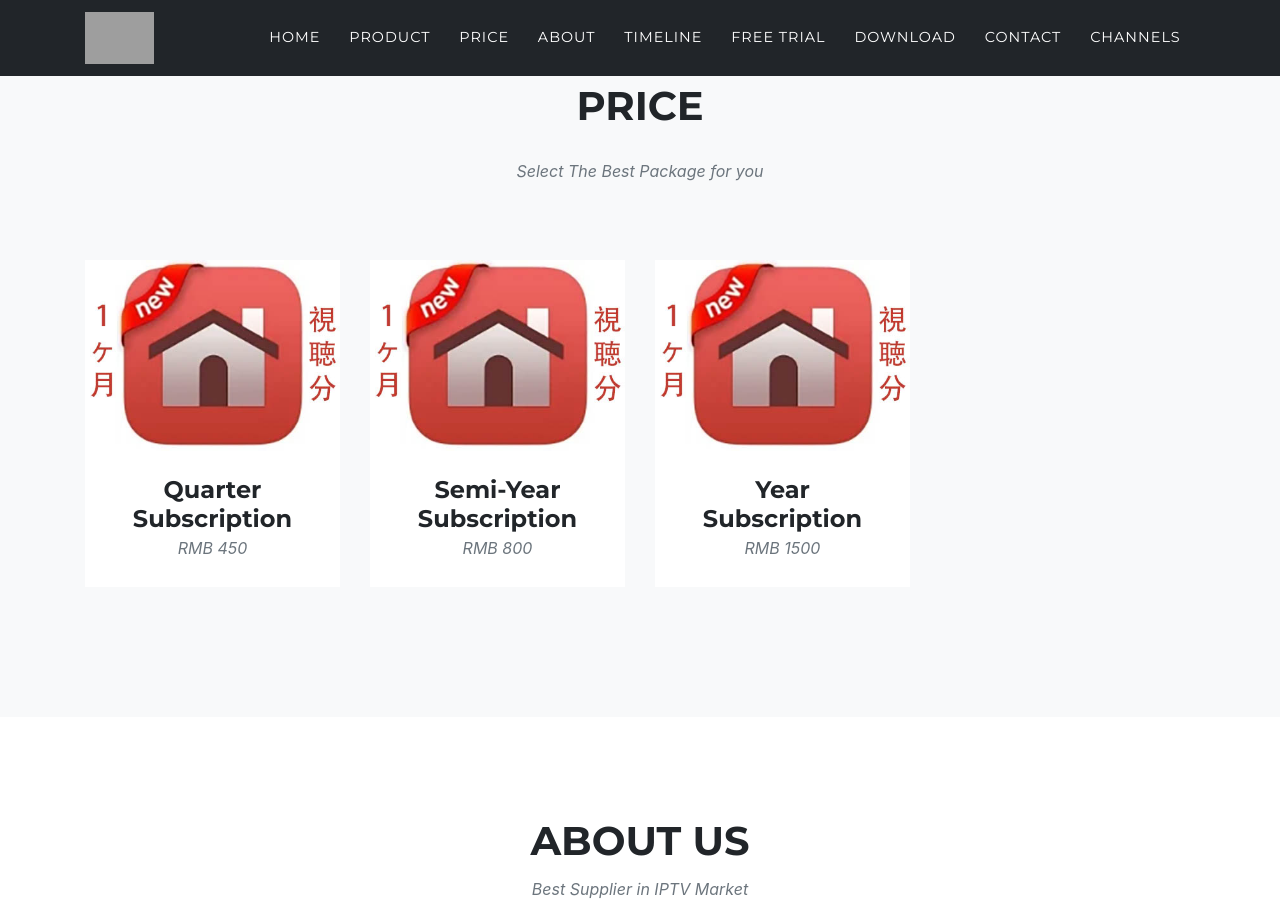
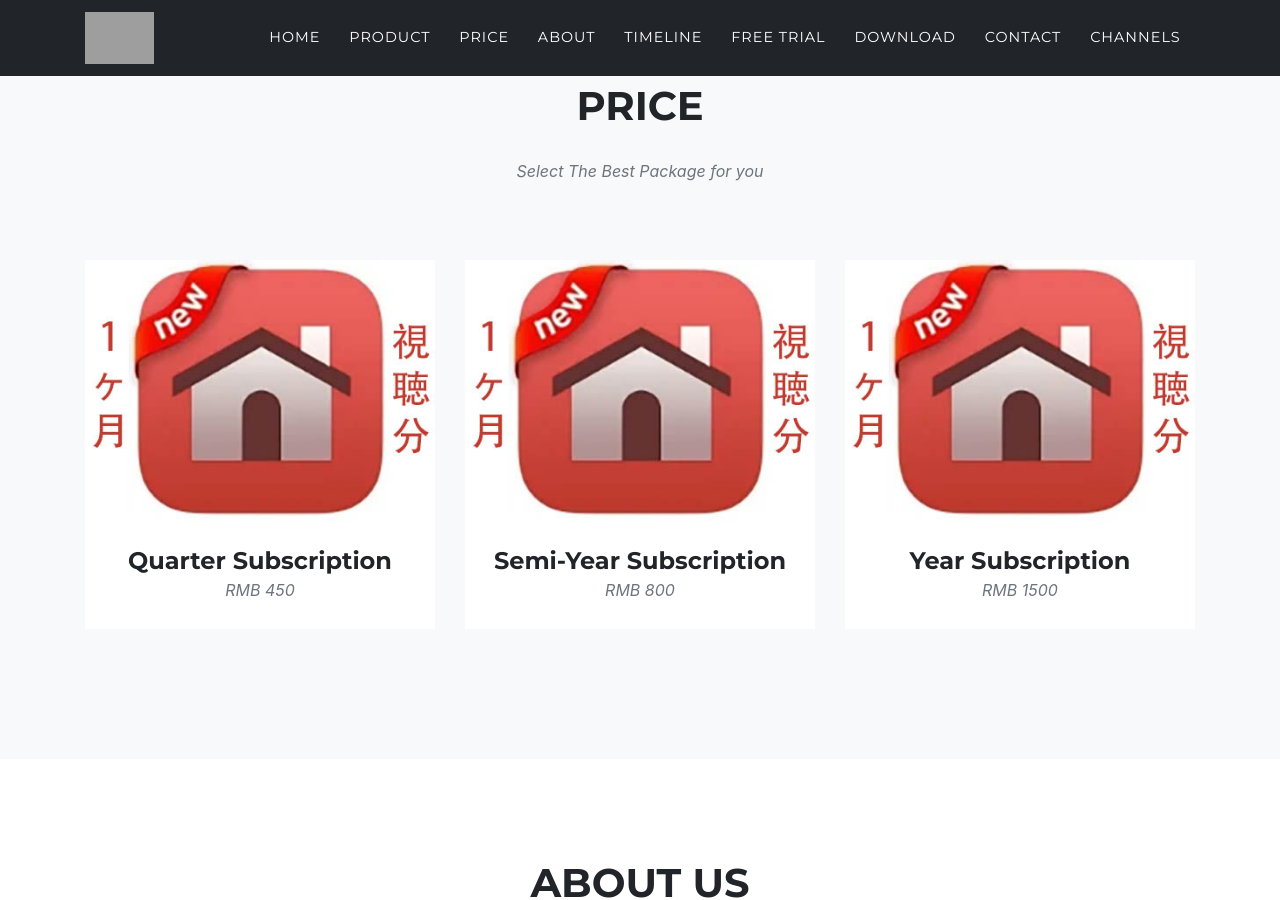
Before and after one commit to gotvapp/gotvapp.github.io, a Jekyll site: the page built from index.md, in a window 1280 px wide and 900 px high, scrolled down 1951 px. Built offline with Jekyll 4.4.1, drawn with Linux system fonts in a browser that asks for light colours; some web fonts are replaced; grey boxes are pictures that could not be loaded.

Commit message:
Update portfolio_grid.html

```diff
--- a/_includes/portfolio_grid.html
+++ b/_includes/portfolio_grid.html
@@ -9,7 +9,7 @@
     </div>
     <div class="row">
 	{% for project in site.portfolio %}
-      <div class="col-md-3 col-sm-4 portfolio-item">
+      <div class="col-md-4 col-sm-3 portfolio-item">
         <a class="portfolio-link" data-toggle="modal" href="#p{{ forloop.index }}">
           <div class="portfolio-hover">
             <div class="portfolio-hover-content">
```
